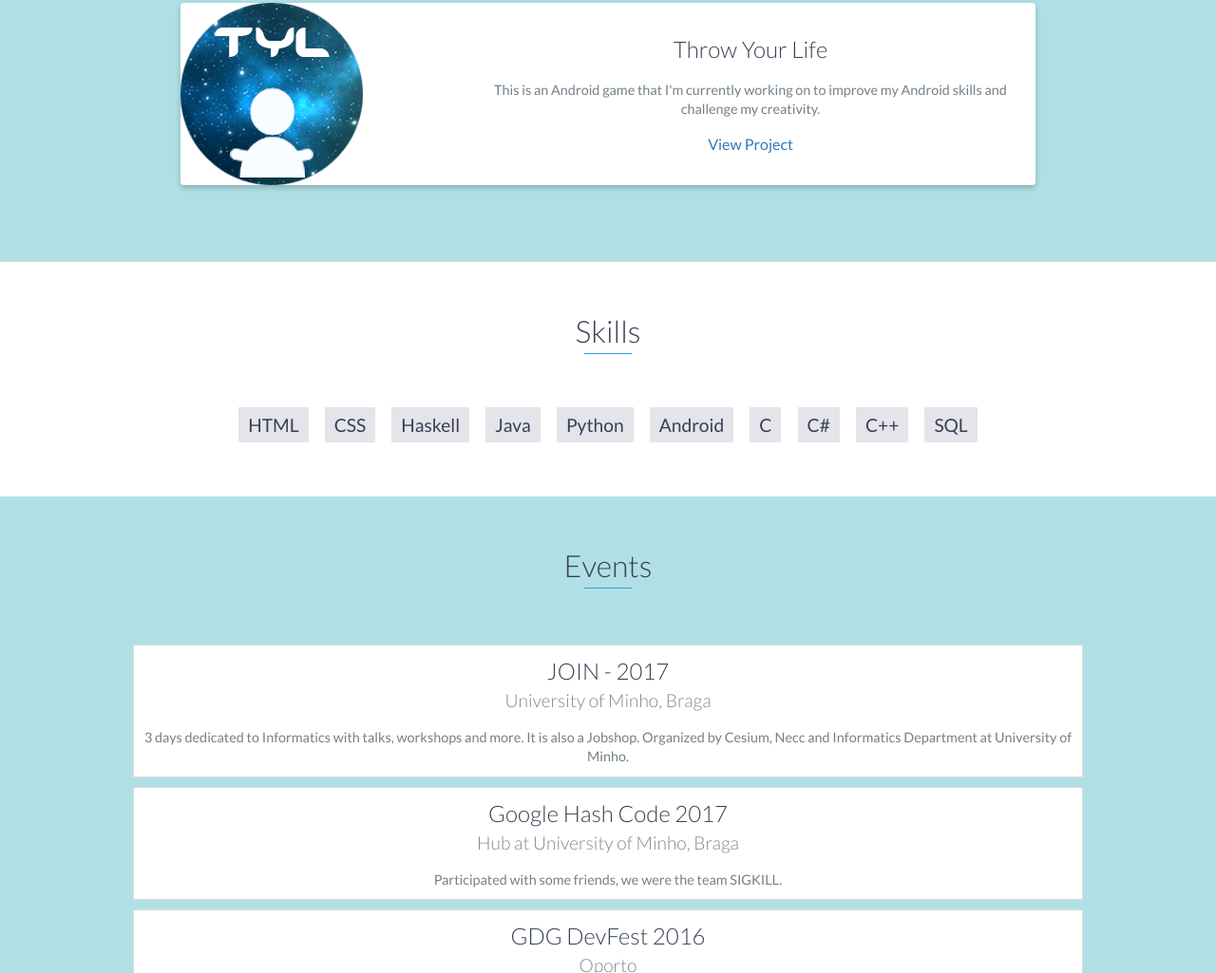
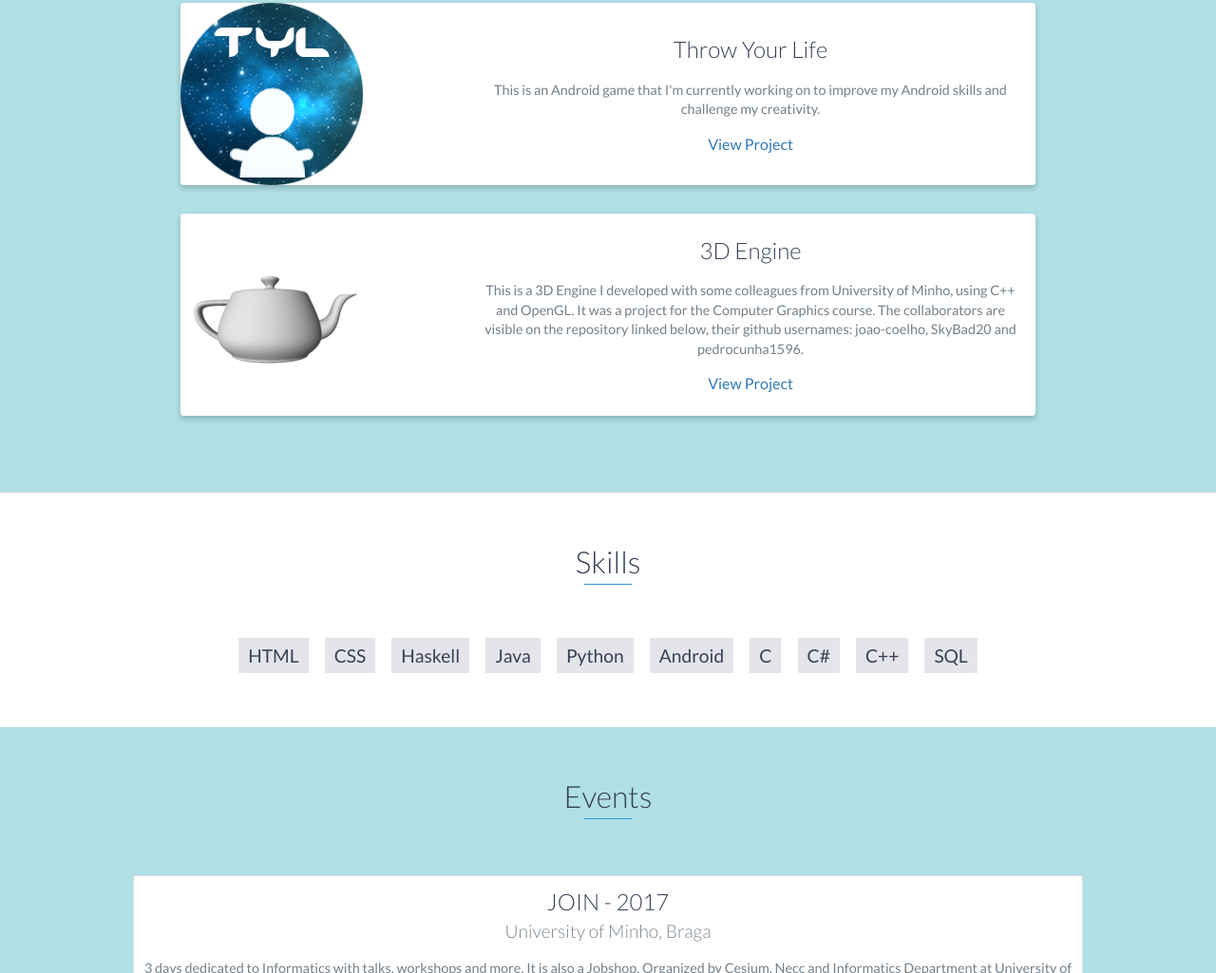
Before and after one commit to MiguelSilva96/miguelsilva96.github.io, a website: page index.html in a window 1280 px wide. Shown: the part 2022-3047 px from the top of the page at 95% size. Drawn offline with nearby package versions, Linux system fonts and the light colour scheme.

Commit message:
CG project

```diff
--- a/index.html
+++ b/index.html
@@ -148,6 +148,24 @@
                     <!-- End .project-info -->
                 </div>
                 <!-- End .project -->
+                <div class="project shadow-large">
+                    <div class="project-image">
+                        <img src="images/cgtp.png" />
+                    </div>
+                    <!-- End .project-image -->
+                    <div class="project-info">
+                        <h3>3D Engine</h3>
+                        <p>
+                            This is a 3D Engine I developed with some colleagues from University of Minho, using C++ and OpenGL.
+                            It was a project for the Computer Graphics course.
+                            The collaborators are visible on the repository linked below, their github usernames:
+                            joao-coelho, SkyBad20 and pedrocunha1596.
+                        </p>
+                        <a href="https://github.com/miguelsilva96/cgtp">View Project</a>
+                    </div>
+                    <!-- End .project-info -->
+                </div>
+                <!-- End .project -->
             </div>
         </div>
     </div>
```
Also changed, not shown: images/cgtp.png (added).
